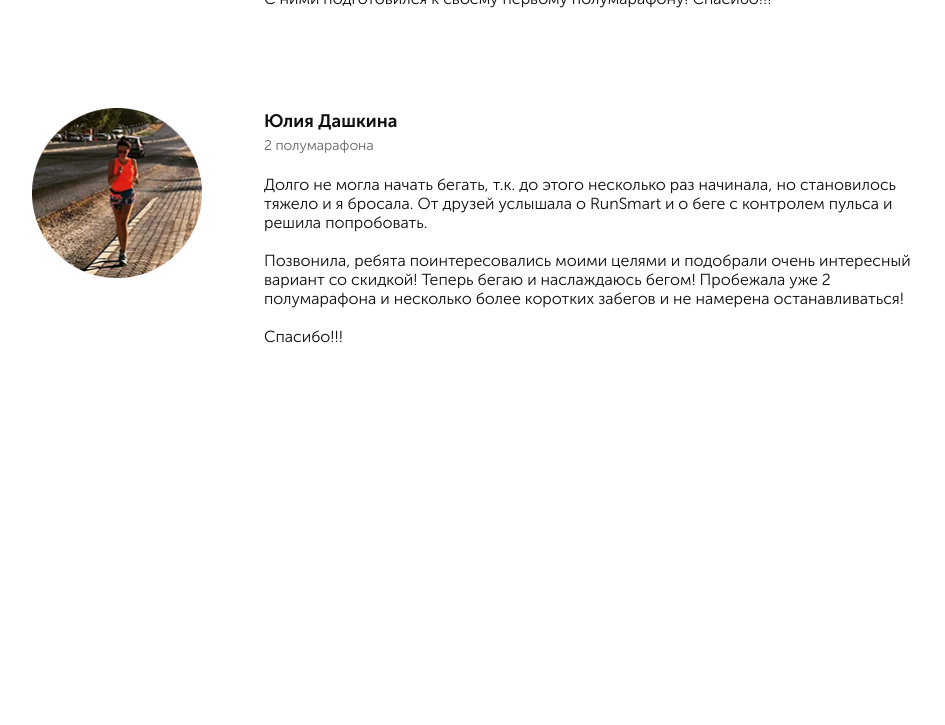
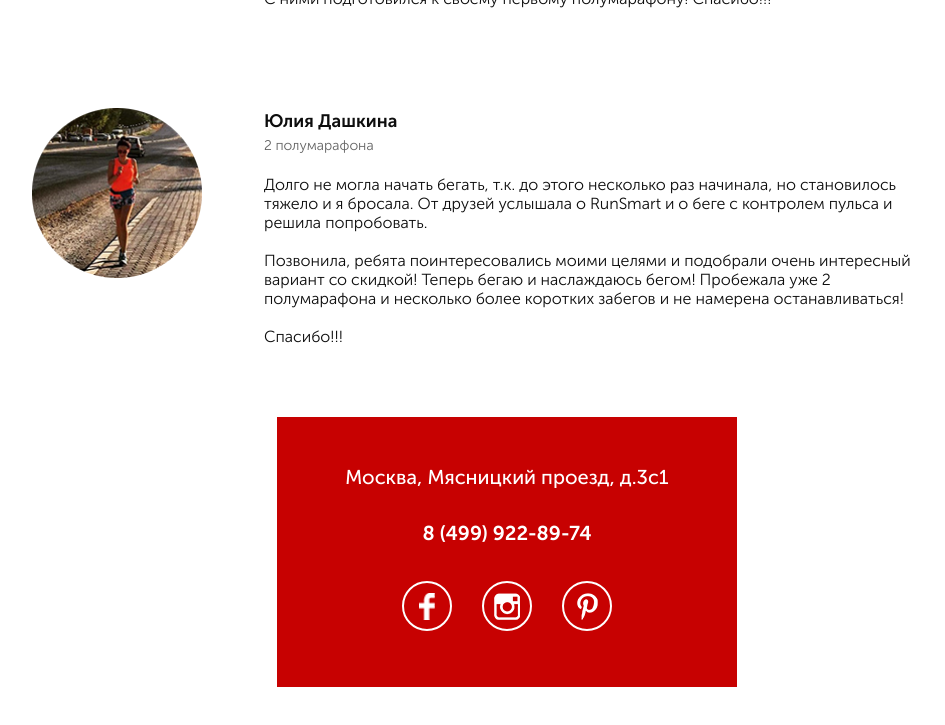
Before and after one commit to AlexszAs/DZ_Project, a website: page src/Index.html in a window 1280 px wide. Shown: the part 4609-5334 px from the top of the page, without its empty margins (133-1078 px from the left). Before the commit the page ends 5026 px from the top, so only its background shows below. Drawn offline with nearby package versions, Linux system fonts and the light colour scheme.

Commit message:
last section

```diff
--- a/src/Index.html
+++ b/src/Index.html
@@ -470,6 +470,20 @@
         </div>
     </section>
 
+    <footer class="footer">
+        <script type="text/javascript" charset="utf-8" async src="https://api-maps.yandex.ru/services/constructor/1.0/js/?um=constructor%3A2d374ca343cb6d3bbbb4511e56209080d1c1c81f55342540fc2568d5cf45f6f0&amp;width=100%25&amp;height=630&amp;lang=ru_RU&amp;scroll=false"></script>
+        <div class="footer__info">
+            <address class="footer__addr">Москва, Мясницкий проезд, д.3с1</address>
+            <a href="tel:84999228974" class="footer__phone">8 (499) 922-89-74</a>
+            <div class="footer__social">
+                <a href="#" class="footer__social-item"><img src="icons/footer/facebook.png" alt="facebook"></a>
+                <a href="#" class="footer__social-item"><img src="icons/footer/Instagram.png" alt="Instagram"></a>
+                <a href="#" class="footer__social-item"><img src="icons/footer/pint.png" alt="pinterest"></a>
+            </div>
+        </div>
+        </div>
+    </footer>
+
     <script type="text/javascript" src="//code.jquery.com/jquery-1.11.0.min.js"></script>
     <script type="text/javascript" src="//code.jquery.com/jquery-migrate-1.2.1.min.js"></script>
     <script src="js/slick.min.js"></script>
--- /dev/null
+++ b/src/sass/blocks/_footer.sass
@@ -0,0 +1,45 @@
+.footer
+    height: 630px
+    position: relative
+    &__info
+        position: absolute
+        top: 0
+        left: 50%
+        transform: translateX(-50%)
+        width: 460px
+        height: 270px
+        background-color: $main-color
+        padding: 50px 68px 60px 68px
+    &__addr
+        margin-bottom: 36px
+        color: #ffffff
+        font-size: 20px
+        line-height: 20px
+        font-weight: 500
+        text-align: center
+    &__phone
+        display: block
+        color: #ffffff
+        font-size: 20px
+        line-height: 20px
+        font-weight: 700
+        margin-bottom: 38px
+        text-align: center
+        &:hover
+            color: #fff
+            text-decoration: none
+    &__social-item
+        display: flex
+        justify-content: center
+        align-items: center
+        height: 50px
+        width: 50px
+        border: 2px solid #ffffff
+        border-radius: 100%
+        margin: 0 15px
+        img
+            height: 27px
+    &__social
+        display: flex
+        justify-content: center
+        align-items: center
--- a/src/sass/style.sass
+++ b/src/sass/style.sass
@@ -9,7 +9,7 @@
 @import "blocks/_carousel"
 @import "blocks/_catalog"
 @import "blocks/_comments"
-
+@import "blocks/_footer"
 *
 	font-family: 'Museo Sans Cyrl', sans-serif
 
```
Also changed, not shown: src/css/style.min.css, src/icons/footer/facebook.png (added), src/icons/footer/instagram.png (added), src/icons/footer/pint.png (added), 1 other file.
